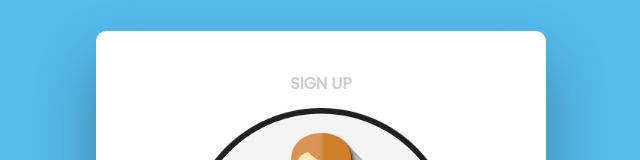
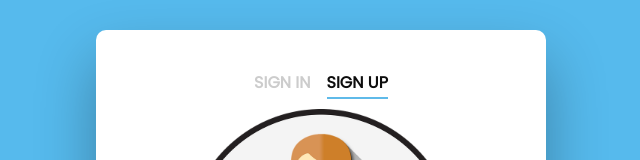
Before and after one commit to project-training/AngularWeb, an Angular app: page /signup in a window 1280 px wide. Shown: the top 160 px of the page, without its empty margins (319-959 px from the left). Built offline with nearby package versions, Linux system fonts and the light colour scheme.

Commit message:
Add Router

```diff
--- a/src/app/components/user/user.component.html
+++ b/src/app/components/user/user.component.html
@@ -1,6 +1,7 @@
-<div class="wrapper fadeInDown">
+<div class="wrapper ">
   <div id="formContent">
-    <h2 class="inactive underlineHover">Sign Up </h2>
+    <h2 class="inactive underlineHover" [routerLink]="[ '/signin']" routerLinkActive="active">Sign In</h2>
+    <h2 class="inactive underlineHover" [routerLink]="[ '/signup']" routerLinkActive="active">Sign Up</h2>
     <router-outlet></router-outlet>
   </div>
 </div>
```
Also changed, not shown: src/app/app-routing.module.ts (+10 -1 lines).
